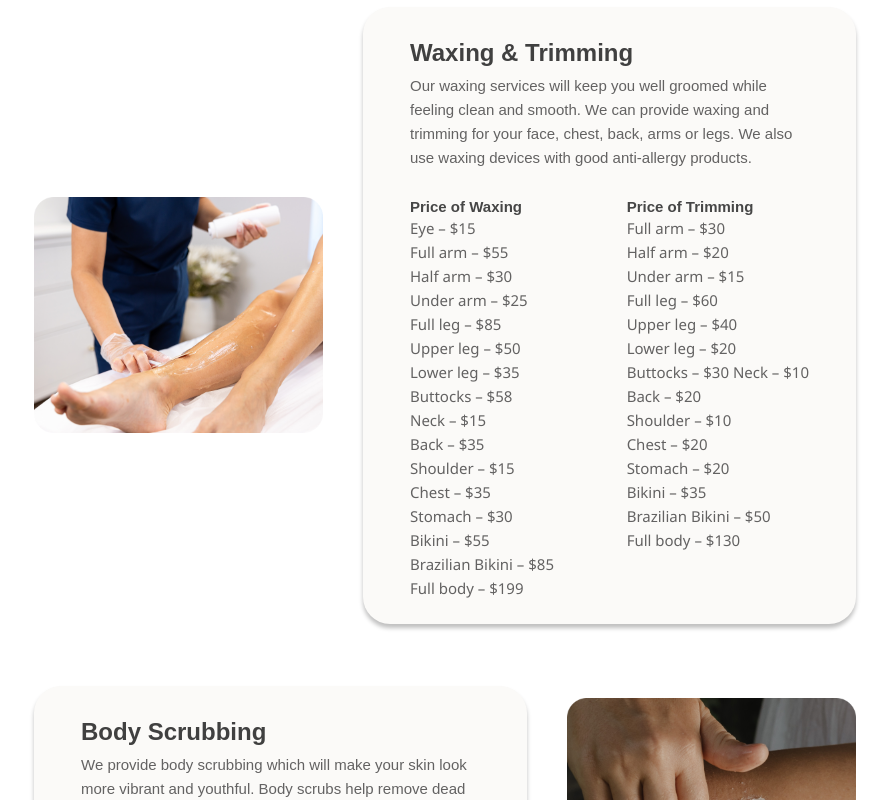
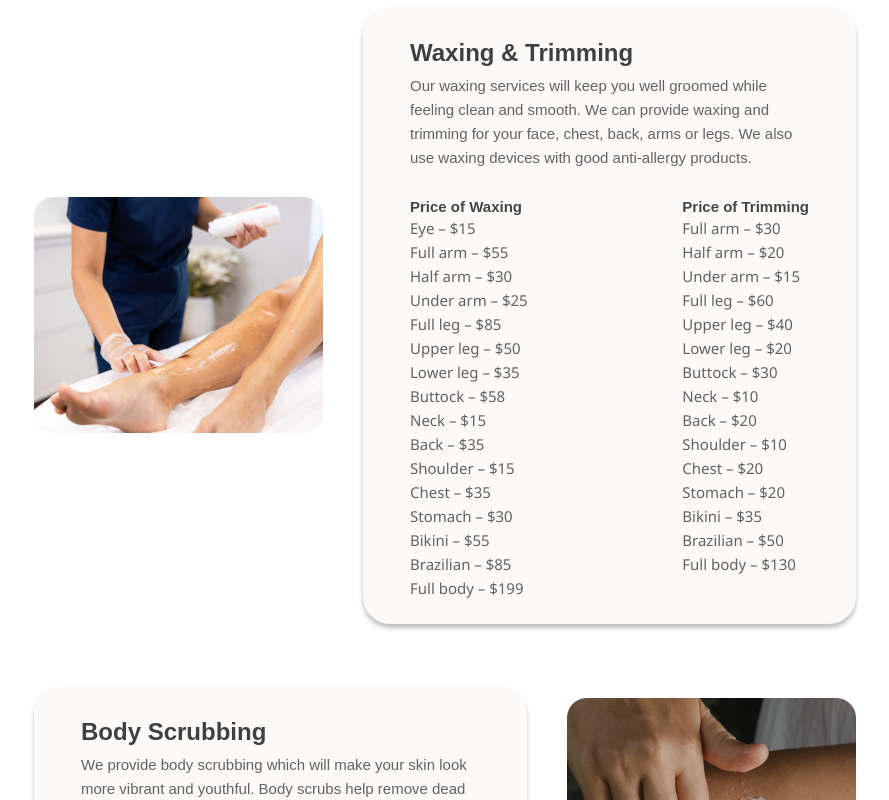
Before and after one commit to mengtiennn/menspa, a Vue app: page / in a window 1280 px wide. Shown: the part 3527-4327 px from the top of the page, without its empty margins (195-1084 px from the left). Built offline with nearby package versions, Linux system fonts and the light colour scheme; a web font is replaced by a local one; what @splidejs/vue-splide, vue3-lottie would draw is missing.

Commit message:
fix/修正

```diff
--- a/src/components/common/bottomFooter.vue
+++ b/src/components/common/bottomFooter.vue
@@ -14,7 +14,12 @@ const info = reactive([
   '美国电话 ❘ +1 929-545-4470', '邮箱 ❘ contact@wag.marketing', '微信 ❘ wagmarketing', '小红书 | WAG品牌营销'
 ])
 const emailContent = ref('')
-
+const goUrl = (url) => {
+  if(!url){
+    url = orderUrl.value
+  }
+  window.open(url, '_blank');
+}
 </script>
 <template>
   <div
@@ -34,19 +39,19 @@ const emailContent = ref('')
         <span class="font-[500] text-[15px] tablet:text-[20px] tracking-widest rublk">CONTACT</span>
         <div class="font-[300] text-[15px] tablet:text-[15px] tracking-widest rublk">(212) 337-8551 or  (212) 337-9880<br/>whynotmensspa551@gmail.com</div>
         <div class="flex gap-[10px] bigMobile:hidden">
-          <img src="@/assets/icon/icon-ig.svg" alt="">
-          <img src="@/assets/icon/icon-fb.svg" alt="">
-          <img src="@/assets/icon/icon-google.svg" alt="">
-          <img src="@/assets/icon/icon-yelp.svg" alt="">
+          <img class="cursor-pointer" @click="goUrl('https://www.instagram.com/whynotmensspa')" src="@/assets/icon/icon-ig.svg" alt="">
+          <img class="cursor-pointer" @click="goUrl('https://www.facebook.com/profile.php?id=61551764073429')" src="@/assets/icon/icon-fb.svg" alt="">
+          <img class="cursor-pointer" @click="goUrl('https://www.google.com/search?q=Why+Not+Men%27s+Spa&stick=H4sIAAAAAAAA_-NgU1I1qLCwTDYytbQ0Tk1NTkqxSDG1MqgwSzaxMDY1SUs2MktKNU9JXcQqGJ5RqeCXX6Lgm5qnXqwQXJAIAH4fBGI9AAAA&hl=en&mat=CX4kiOTHEMnBElcBqiIDwmKcwlV9wKJWyZfjS55BkKOyOHnG8LTDNaY72k6CvIT5JsgpVhpoJ8kUwnKzXnJMVaFObol2TB9o41_EHjZvdtToqbkxwtj3yjE5dh5JMeVZ6g0&authuser=0')" src="@/assets/icon/icon-google.svg" alt="">
+          <img class="cursor-pointer" @click="goUrl('https://www.yelp.com/biz/why-not-mens-spa-new-york-5?osq=Why+Not+Mens+Spa')" src="@/assets/icon/icon-yelp.svg" alt="">
         </div>
       </div>
     </div>
     <div class="flex flex-col items-center gap-[9px] mobile:hidden">
       <div class="flex gap-[10px]">
-        <img src="@/assets/icon/icon-ig.svg" alt="">
-        <img src="@/assets/icon/icon-fb.svg" alt="">
-        <img src="@/assets/icon/icon-google.svg" alt="">
-        <img src="@/assets/icon/icon-yelp.svg" alt="">
+        <img class="cursor-pointer" @click="goUrl('https://www.instagram.com/whynotmensspa')" src="@/assets/icon/icon-ig.svg" alt="">
+        <img class="cursor-pointer" @click="goUrl('https://www.facebook.com/profile.php?id=61551764073429')" src="@/assets/icon/icon-fb.svg" alt="">
+        <img class="cursor-pointer" @click="goUrl('https://www.google.com/search?q=Why+Not+Men%27s+Spa&stick=H4sIAAAAAAAA_-NgU1I1qLCwTDYytbQ0Tk1NTkqxSDG1MqgwSzaxMDY1SUs2MktKNU9JXcQqGJ5RqeCXX6Lgm5qnXqwQXJAIAH4fBGI9AAAA&hl=en&mat=CX4kiOTHEMnBElcBqiIDwmKcwlV9wKJWyZfjS55BkKOyOHnG8LTDNaY72k6CvIT5JsgpVhpoJ8kUwnKzXnJMVaFObol2TB9o41_EHjZvdtToqbkxwtj3yjE5dh5JMeVZ6g0&authuser=0')" src="@/assets/icon/icon-google.svg" alt="">
+        <img class="cursor-pointer" @click="goUrl('https://www.yelp.com/biz/why-not-mens-spa-new-york-5?osq=Why+Not+Mens+Spa')" src="@/assets/icon/icon-yelp.svg" alt="">
       </div>
       <span
         class="text-[13px] font-[300] text-[#000000] laptop:text-center tablet:text-center tablet:text-[12px] tablet:mx-[10%] rublk tracking-widest whitespace-nowrap ">@2025
--- a/src/views/home.vue
+++ b/src/views/home.vue
@@ -145,10 +145,10 @@
               Pedicure
             </div>
             <div class="text-[#404040] font-[300] text-[16px] leading-[24.8px] rublk">
-              <span class="text-[#404040] font-[500] text-[16px] leading-[24.8px] rublk">$40 - </span>30 min massage
+              <span class="text-[#404040] font-[500] text-[16px] leading-[24.8px] rublk">$40 - </span>30 min body massage
             </div>
             <div class="text-[#404040] font-[300] text-[16px] leading-[24.8px] rublk">
-              <span class="text-[#404040] font-[500] text-[16px] leading-[24.8px] rublk">$65 - </span>60 min massage
+              <span class="text-[#404040] font-[500] text-[16px] leading-[24.8px] rublk">$65 - </span>60 min body massage
             </div>
             <div class="text-[#404040] font-[300] text-[16px] leading-[24.8px] rublk">
               <span class="text-[#404040] font-[500] text-[16px] leading-[24.8px] rublk">$95 - </span>Manicure +
@@ -197,10 +197,10 @@
               Pedicure
             </div>
             <div class="text-[#404040] font-[300] text-[16px] leading-[24.8px] rublk">
-              <span class="text-[#404040] font-[500] text-[16px] leading-[24.8px] rublk">$40 - </span>30 min massage
+              <span class="text-[#404040] font-[500] text-[16px] leading-[24.8px] rublk">$40 - </span>30 min body massage
             </div>
             <div class="text-[#404040] font-[300] text-[16px] leading-[24.8px] rublk">
-              <span class="text-[#404040] font-[500] text-[16px] leading-[24.8px] rublk">$65 - </span>60 min massage
+              <span class="text-[#404040] font-[500] text-[16px] leading-[24.8px] rublk">$65 - </span>60 min body massage
             </div>
             <div class="text-[#404040] font-[300] text-[16px] leading-[24.8px] rublk">
               <span class="text-[#404040] font-[500] text-[16px] leading-[24.8px] rublk">$95 - </span>Manicure +
@@ -302,15 +302,33 @@
                   of Waxing
                 </div>
                 <div class="rublk text-[15px] font-[400] leading-[24px] text-[#636262] flex gap-[20px] mobile:hidden">
-                  <div>
+                  <!-- <div>
                     Eye – $15<br />Full arm – $55<br />Half arm – $30<br />Under arm – $25<br />Full
                     leg
                     – $85
-                    <br />Upper leg – $50<br />Lower leg – $35<br />Buttocks – $58<br />
+                    <br />Upper leg – $50<br />Lower leg – $35<br />Buttock – $58<br />
                     Neck – $15<br />Back – $35<br />Shoulder – $15<br />Chest – $35<br />Stomach
                     – $30
                     <br />Bikini –
-                    $55<br />Brazilian Bikini – $85<br />Full body – $199
+                    $55<br />Brazilian – $85<br />Full body – $199
+                  </div> -->
+                  <div class="flex flex-col">
+                    <div>Eye – $15</div>
+                    <div>Full arm – $55</div>
+                    <div>Half arm – $30</div>
+                    <div>Under arm – $25</div>
+                    <div>Full leg – $85</div>
+                    <div>Upper leg – $50</div>
+                    <div>Lower leg – $35</div>
+                    <div>Buttock – $58</div>
+                    <div>Neck – $15</div>
+                    <div>Back – $35</div>
+                    <div>Shoulder – $15</div>
+                    <div>Chest – $35</div>
+                    <div>Stomach – $30</div>
+                    <div>Bikini – $55</div>
+                    <div>Brazilian – $85</div>
+                    <div>Full body – $199</div>
                   </div>
                 </div>
               </div>
@@ -319,15 +337,31 @@
                   of Trimming
                 </div>
                 <div class="rublk text-[15px] font-[400] leading-[24px] text-[#636262] flex gap-[20px] mobile:hidden">
-                  <div>
+                  <!-- <div>
                     Full arm – $30<br />Half arm – $20<br />Under arm – $15<br />Full leg – $60<br />Upper leg
                     – $40<br />Lower leg
-                    – $20<br />Buttocks – $30
+                    – $20<br />Buttock – $30
                     Neck – $10<br />Back – $20<br />Shoulder – $10<br />Chest – $20<br />Stomach – $20<br />Bikini –
                     $35<br />Brazilian
-                    Bikini
                     – $50<br />
                     Full body – $130
+                  </div> -->
+                  <div class="flex flex-col">
+                    <div>Full arm – $30</div>
+                    <div>Half arm – $20</div>
+                    <div>Under arm – $15</div>
+                    <div>Full leg – $60</div>
+                    <div>Upper leg – $40</div>
+                    <div>Lower leg – $20</div>
+                    <div>Buttock – $30</div>
+                    <div>Neck – $10</div>
+                    <div>Back – $20</div>
+                    <div>Shoulder – $10</div>
+                    <div>Chest – $20</div>
+                    <div>Stomach – $20</div>
+                    <div>Bikini – $35</div>
+                    <div>Brazilian – $50</div>
+                    <div>Full body – $130</div>
                   </div>
                 </div>
               </div>
@@ -338,30 +372,64 @@
                 <div class="rublk text-[15px] font-[700] leading-[17.78px] text-[#464646] mt-[8px]">Price of
                   Waxing
                 </div>
-                <div>
+                <!-- <div>
                   Eye – $15<br />Full arm – $55<br />Half arm – $30<br />Under arm – $25<br />Full
                   leg
                   – $85
-                  <br />Upper leg – $50<br />Lower leg – $35<br />Buttocks – $58<br />
+                  <br />Upper leg – $50<br />Lower leg – $35<br />Buttock – $58<br />
                   Neck – $15<br />Back – $35<br />Shoulder – $15<br />Chest – $35<br />Stomach
                   – $30
                   <br />Bikini –
-                  $55<br />Brazilian Bikini – $85<br />Full body – $199
+                  $55<br />Brazilian – $85<br />Full body – $199
+                </div> -->
+                <div class="flex flex-col">
+                  <div>Eye – $15</div>
+                  <div>Full arm – $55</div>
+                  <div>Half arm – $30</div>
+                  <div>Under arm – $25</div>
+                  <div>Full leg – $85</div>
+                  <div>Upper leg – $50</div>
+                  <div>Lower leg – $35</div>
+                  <div>Buttock – $58</div>
+                  <div>Neck – $15</div>
+                  <div>Back – $35</div>
+                  <div>Shoulder – $15</div>
+                  <div>Chest – $35</div>
+                  <div>Stomach – $30</div>
+                  <div>Bikini – $55</div>
+                  <div>Brazilian – $85</div>
+                  <div>Full body – $199</div>
                 </div>
               </div>
               <div class="flex flex-col">
                 <div class="rublk text-[15px] font-[700] leading-[17.78px] text-[#464646] mt-[8px]">Price
                   of Trimming
                 </div>
-                <div>
+                <!-- <div>
                   Full arm – $30<br />Half arm – $20<br />Under arm – $15<br />Full leg – $60<br />Upper leg
                   – $40<br />Lower leg
-                  – $20<br />Buttocks – $30
+                  – $20<br />Buttock – $30
                   Neck – $10<br />Back – $20<br />Shoulder – $10<br />Chest – $20<br />Stomach – $20<br />Bikini –
                   $35<br />Brazilian
-                  Bikini
                   – $50<br />
                   Full body – $130
+                </div> -->
+                <div class="flex flex-col">
+                  <div>Full arm – $30</div>
+                  <div>Half arm – $20</div>
+                  <div>Under arm – $15</div>
+                  <div>Full leg – $60</div>
+                  <div>Upper leg – $40</div>
+                  <div>Lower leg – $20</div>
+                  <div>Buttock – $30</div>
+                  <div>Neck – $10</div>
+                  <div>Back – $20</div>
+                  <div>Shoulder – $10</div>
+                  <div>Chest – $20</div>
+                  <div>Stomach – $20</div>
+                  <div>Bikini – $35</div>
+                  <div>Brazilian – $50</div>
+                  <div>Full body – $130</div>
                 </div>
               </div>
             </div>
```
